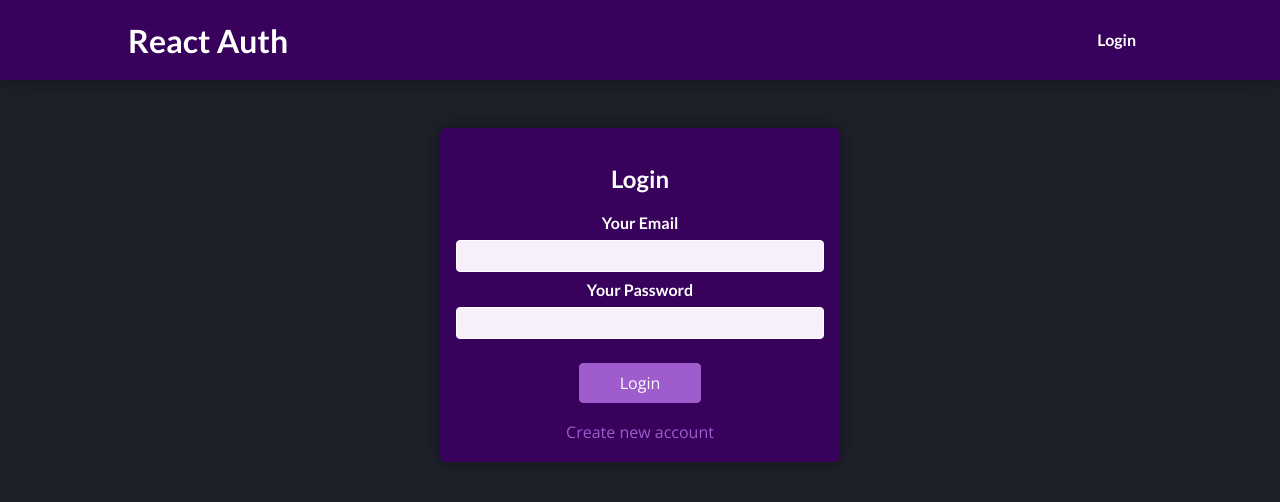
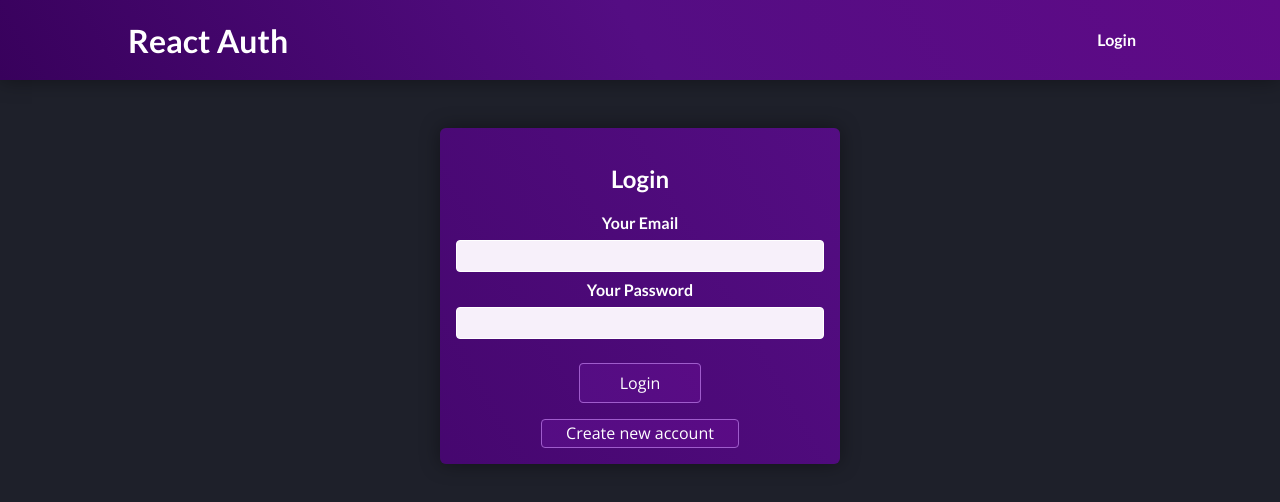
Before and after one commit to Nothile-Moyo-Git/react-auth, a React (Create React App) app: page /react-auth/auth in a window 1280 px wide. Shown: the top 502 px of the page. Built offline with nearby package versions, Linux system fonts and the light colour scheme.

Commit message:
Updated styling for the login card

```diff
--- a/src/components/Auth/AuthForm.scss
+++ b/src/components/Auth/AuthForm.scss
@@ -5,11 +5,12 @@
   width: 95%;
   max-width: 25rem;
   border-radius: 6px;
-  background-color: $gradient_color_one;
+  background: $purple_gradient;
+  background-size: 400% 400%;
   box-shadow: $box_shadow;
   padding: 1rem;
   text-align: center;
-  animation: slide-up 0.075s linear;
+  animation: gradient 4s linear;
   position: relative;
   color: white;
 
@@ -67,13 +68,12 @@
   .toggle{
     margin-top: 1rem;
     background-color: transparent;
-    color: $gradient_color_four;
-    border: none;
+    color: white;
+    border: 1px solid $gradient_color_four;
     padding: 0.15rem 1.5rem;
 
     @include state(){
       background-color: transparent;
-      color: $gradient_color_six;
     }
   }
 }
--- a/src/components/Layout/MainNavigation.scss
+++ b/src/components/Layout/MainNavigation.scss
@@ -3,13 +3,13 @@
 .header {
     width: 100%;
     height: 5rem;
-    background-color: $gradient_color_one;
+    background: $purple_gradient;
     box-shadow: $box_shadow;
     display: flex;
     justify-content: space-between;
     align-items: center;
     padding: 0 10%;
-    animation: fade-in 100ms linear;
+    animation: gradient 4s linear;
 
     ul {
         list-style: none;
@@ -45,7 +45,6 @@
 
         @include state(){
             background-color: $gradient_color_three;
-            color: $gradient_color_one;
         }
     }
 }
--- a/src/components/Profile/ProfileForm.js
+++ b/src/components/Profile/ProfileForm.js
@@ -1,15 +1,13 @@
 import './ProfileForm.scss';
 import useHttp from '../../hooks/useHttp';
-import { changeEmail, changePassword } from '../../lib/api';
+import { updateAccountInformation } from '../../lib/api';
 import AuthContext from '../../store/auth-context';
-import { useContext, useRef, useState } from 'react';
+import { useContext, useRef } from 'react';
 import { useHistory } from 'react-router-dom';
 
 const ProfileForm = () => {
 
-  const { sendRequest: updatePassword } = useHttp(changePassword);
-  const { sendRequest: updateEmail } = useHttp(changeEmail);
-  const [emailOrPass, setEmailOrPass] = useState('password');
+  const { sendRequest } = useHttp(updateAccountInformation);
 
   const passwordRef = useRef('');
   const emailRef = useRef('');
@@ -22,29 +20,10 @@ const ProfileForm = () => {
 
     event.preventDefault();
 
-    console.log(emailOrPass);
-
-    emailOrPass === 'password' && updatePassword({ idToken: authContext.token, password: passwordRef.current.value, returnSecureToken: true });
-    emailOrPass === 'email' && updateEmail({ idToken: authContext.token, email: emailRef.current.value, returnSecureToken: true})
+    sendRequest({ idToken: authContext.token, password: passwordRef.current.value, email: emailRef.current.value, returnSecureToken: true });
 
     alert(`Your profile information has been updated!`);
     history.replace('/');
-
-  }
-
-  const updateFormDisplay = (event) => {
-
-    event.preventDefault();
-
-    setEmailOrPass((previousState) => {
-
-      if(previousState === 'password'){
-        return 'email';
-      }else{
-        return 'password';
-      }
-
-    });
 
   }
 
@@ -52,22 +31,18 @@ const ProfileForm = () => {
     <>
       <form className="form" onSubmit={submitFormHandler}>
 
-        {
-          emailOrPass === 'email' &&
         <div className="control">
-            <label htmlFor=''>New Email Address</label>
+          <label htmlFor='new-email'>New Email Address</label>
           <input
             type='email'
             id='new-email'
+            minLength="6"
             autoComplete='on'
             placeholder="Please enter your new email address"
             ref={emailRef}
           />
         </div>
-        }
 
-        {
-          emailOrPass === 'password' &&
         <div className="control">
           <label htmlFor='new-password'>New Password</label>
           <input
@@ -79,14 +54,12 @@ const ProfileForm = () => {
             ref={passwordRef}
           />
         </div>
-        }
 
         <div className="action">
-          <button>Update</button>
+          <button>Update Account</button>
         </div>
 
       </form>
-      <button onClick={updateFormDisplay}>{emailOrPass === 'email' ? 'Change Password' : 'Change Email Address'}</button>
     </>
   );
 }
--- a/src/store/auth-context.js
+++ b/src/store/auth-context.js
@@ -1,4 +1,4 @@
-import React, { useState } from "react";
+import React, { useState, useEffect } from "react";
 
 let logoutTimer;
 
@@ -81,6 +81,12 @@ export const AuthContextProvider = (props) => {
 
     };
 
+    useEffect(() => {
+        if (tokenData) {
+            logoutTimer = setTimeout(logoutHandler, tokenData.duration);
+        }
+    },[tokenData]);
+
     const contextValue = {
         token: token,
         isLoggedIn: userIsLoggedIn,
--- a/src/styles/_branding.scss
+++ b/src/styles/_branding.scss
@@ -9,5 +9,9 @@ $gradient_color_three : #c291e2;
 $gradient_color_four : #9f5ccc;
 $gradient_color_five : #873abb;
 $gradient_color_six : #ae82cc;
+$gradient_color_seven: #5F0A87;
+$gradient_color_eight: #A4508B;
 
 $box_shadow : ( 0px 0px 20px 0px rgba(0,0,0,0.4) );
+
+$purple_gradient : linear-gradient(60deg, $gradient_color_one, $gradient_color_two, $gradient_color_seven);
--- a/src/styles/_buttons.scss
+++ b/src/styles/_buttons.scss
@@ -5,13 +5,16 @@ button {
     cursor: pointer;
     padding: 0.5rem 1.5rem;
     border-radius: 4px;
-    background-color: $gradient_color_one;
+    background: $purple_gradient;
     color: white;
-    border: 1px solid $gradient_color_one;
-    transition: all 0.15s linear;
+    animation: gradient 4s linear infinite;
+    background-size: 400% 400%;
+    border: 0;
+    translate: all 0.15s linear;
 
     @include state(){
         background-color: $gradient_color_two;
         border-color: $gradient_color_two;
+        transform: scale(1.05);
     }
 }
```
Also changed, not shown: src/lib/api.js. Lines whose indentation alone changed are shown as unchanged.
